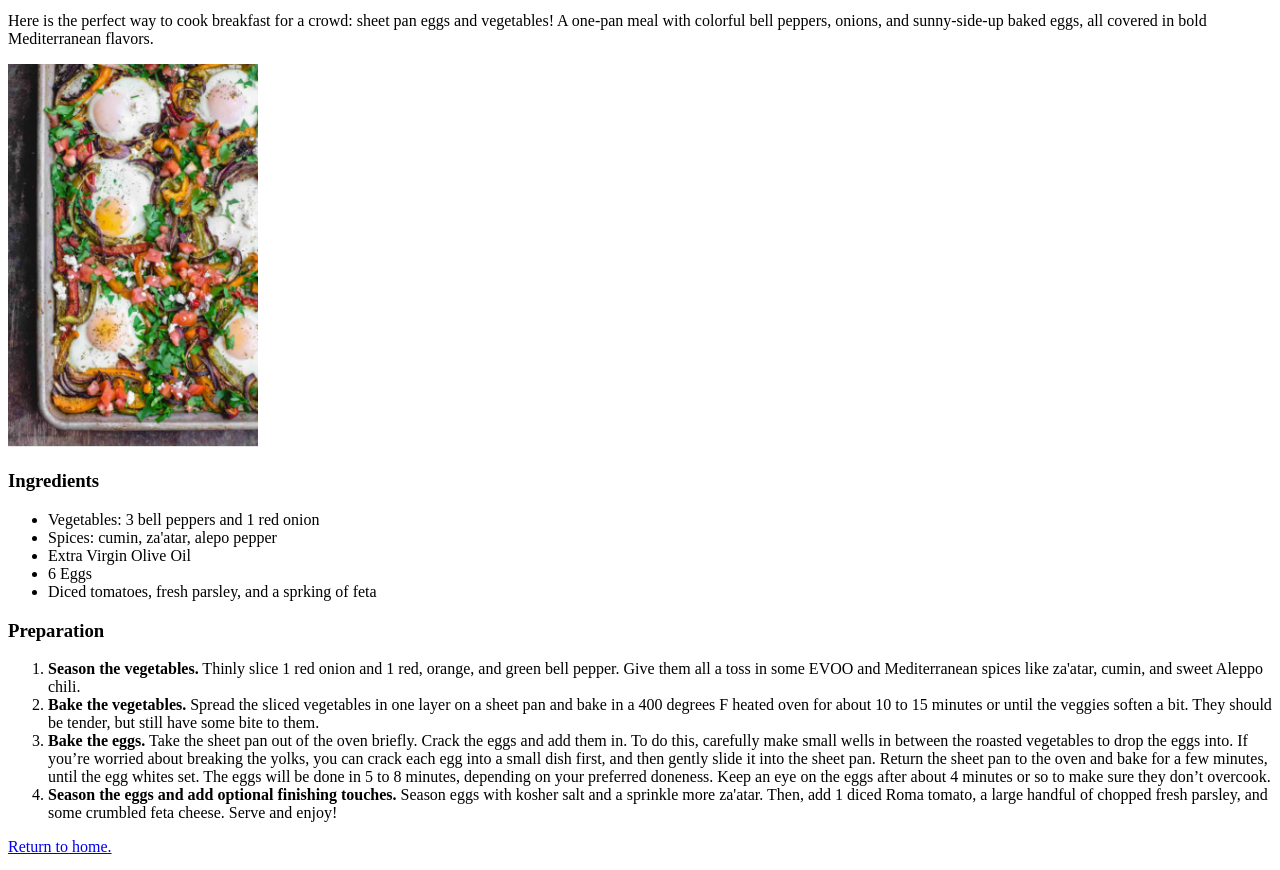
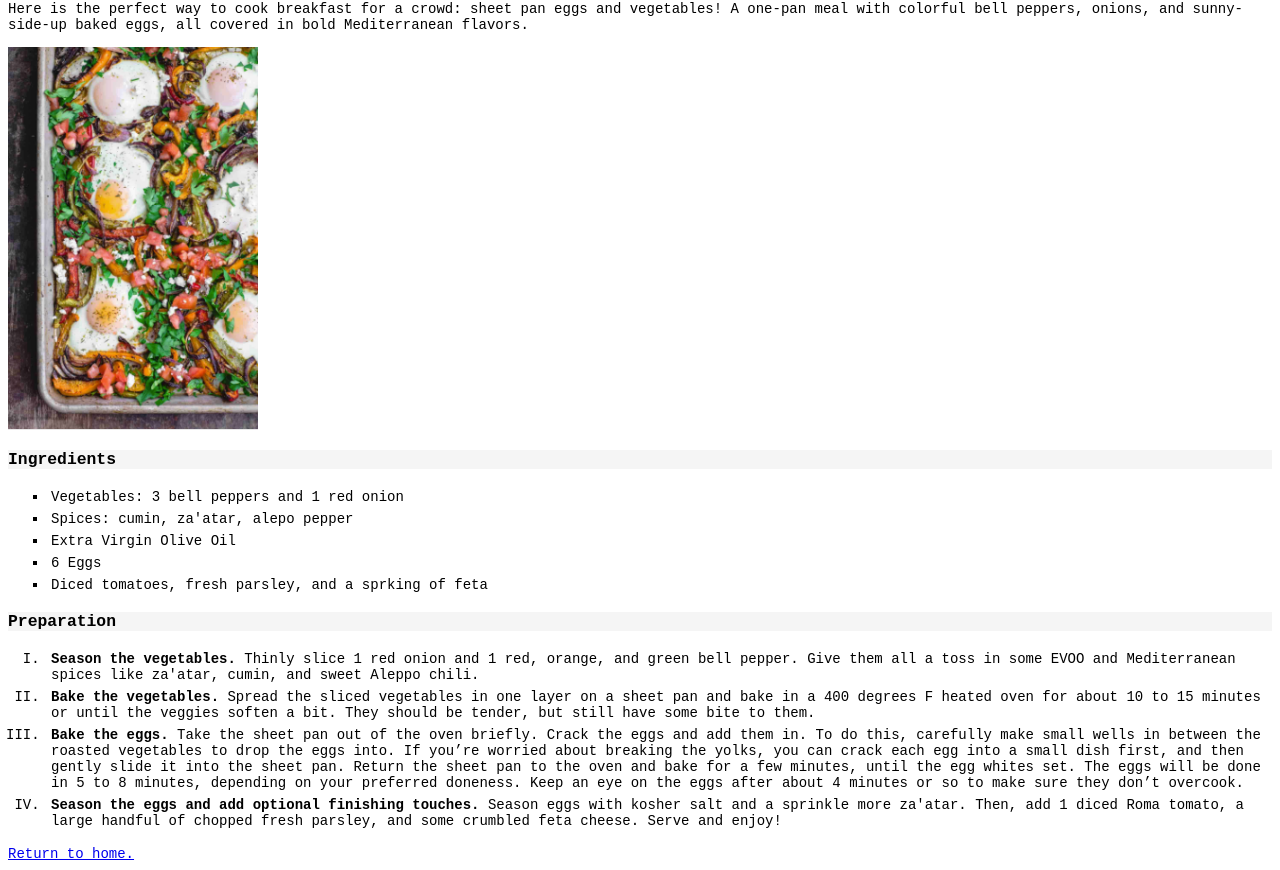
Before and after one commit to sagekoala/odin-recipes, a plain HTML site: page recipes/sheetpanveg.html in a window 1280 px wide. Shown: the part 68-938 px from the top of the page. Drawn offline with Linux system fonts and the light colour scheme.

Commit message:
Add link to recipes.css to sheetpanveg.html

```diff
--- a/recipes/sheetpanveg.html
+++ b/recipes/sheetpanveg.html
@@ -5,6 +5,8 @@
     <meta http-equiv="X-UA-Compatible" content="IE=edge">
     <meta name="viewport" content="width=device-width, initial-scale=1.0">
     <title>Sheet Pan Eggs & Veggies</title>
+
+    <link rel="stylesheet" href="../styles/recipes.css">
 </head>
 <body>
 
```
